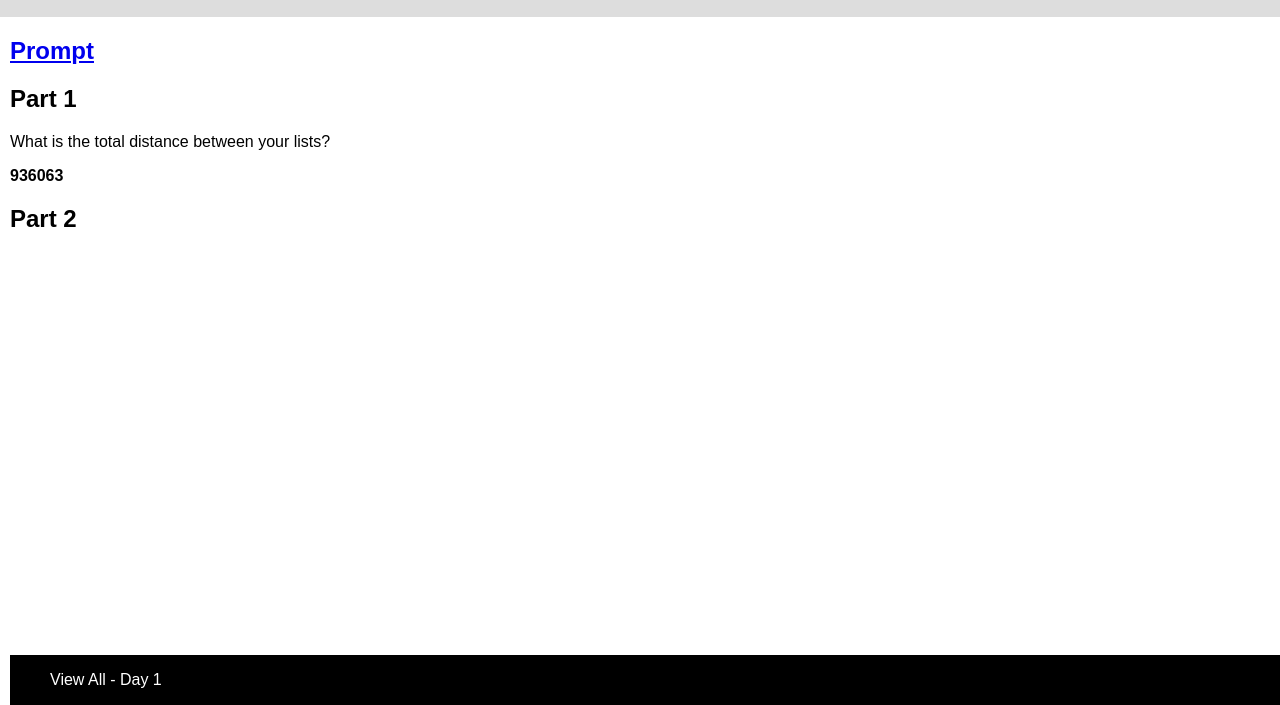
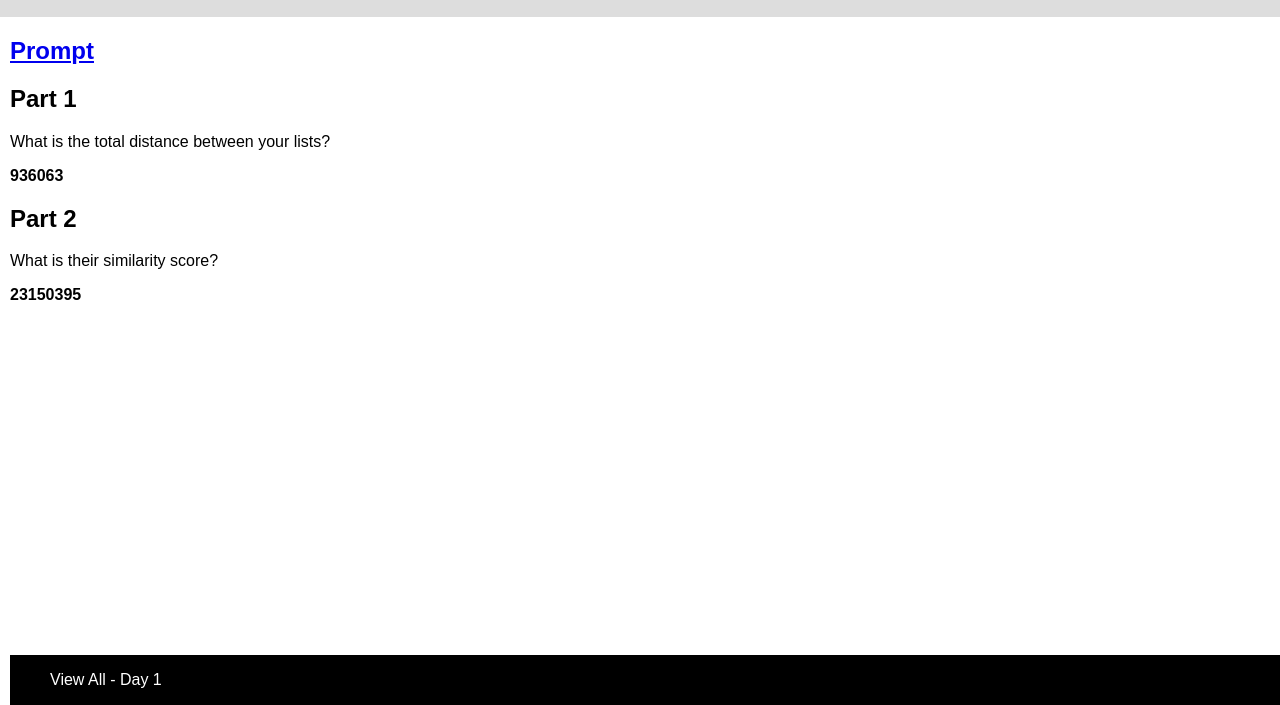
Before and after one commit to erautenberg/adventofcode2024, a website: page public/days/1.html in a window 1280 px wide. Shown: the part 95-800 px from the top of the page. Drawn offline with Linux system fonts and the light colour scheme.

Commit message:
feat(Day1): Part 2

```diff
--- a/public/days/1.html
+++ b/public/days/1.html
@@ -17,7 +17,7 @@
   <p class="answer" id="answer1"></p>
 
   <h2>Part 2</h2>
-  <p></p>
+  <p>What is their similarity score?</p>
   <p class="answer" id="answer2"></p>
 
   <footer><ul id="nav"></ul></footer>
--- a/public/src/1.js
+++ b/public/src/1.js
@@ -3,8 +3,10 @@ parseData(DAY1, (input) => {
   const timeStringDay1 = `Day ${DAY1}, Total Execution Time`;
   console.time(timeStringDay1);
 
+  const timeStringData1 = `Day ${DAY1}, Data Setup Execution Time`;
+  console.time(timeStringData1);
   const formatedInput = sortLists(formatLists(input));
-  console.log(formatedInput)
+  console.timeEnd(timeStringData1);
 
   const timeString1 = `Day ${DAY1}, Part 1 Execution Time`;
   console.time(timeString1);
@@ -13,7 +15,7 @@ parseData(DAY1, (input) => {
 
   const timeString2 = `Day ${DAY1}, Part 2 Execution Time`;
   console.time(timeString2);
-  const part2 = "";
+  const part2 = getSimilarityScore(formatedInput);
   console.timeEnd(timeString2);
 
   console.timeEnd(timeStringDay1);
@@ -22,7 +24,7 @@ parseData(DAY1, (input) => {
 
 const formatLists = input => {
   return input.reduce((acc, curr) => {
-    const [ , a, b] = curr.match(/(\d+).*?(\d+)/);
+    const [ , a, b] = curr.match(/(\d+)\s*?(\d+)/);
     acc[0].push(parseInt(a));
     acc[1].push(parseInt(b));
     return acc;
@@ -47,3 +49,20 @@ const getDistances = lists => {
 const getDistanceSum = distances => {
   return distances.reduce((acc, curr) => acc += curr, 0);
 };
+
+const countOccurrences = list => {
+  const counts = new Map();
+  for (const num of list) {
+    counts.has(num) ?
+      counts.set(num, counts.get(num) + 1) :
+      counts.set(num, 1);
+  }
+  return counts;
+}
+
+const getSimilarityScore = lists => {
+  const counts = countOccurrences(lists[1]);
+  return lists[0].reduce((acc, curr) =>
+    acc += (curr * counts.get(curr) || 0),
+  0);
+}
```
